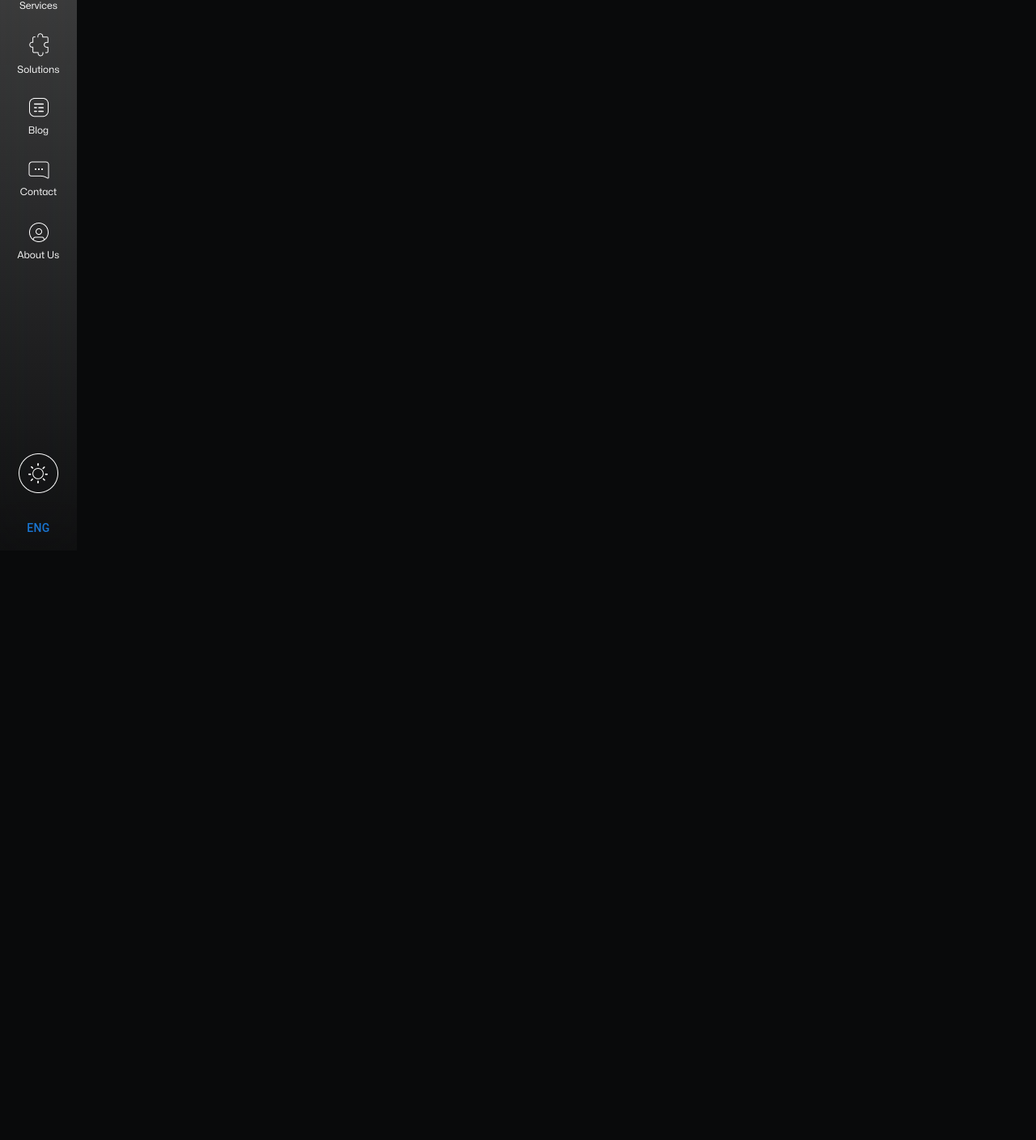
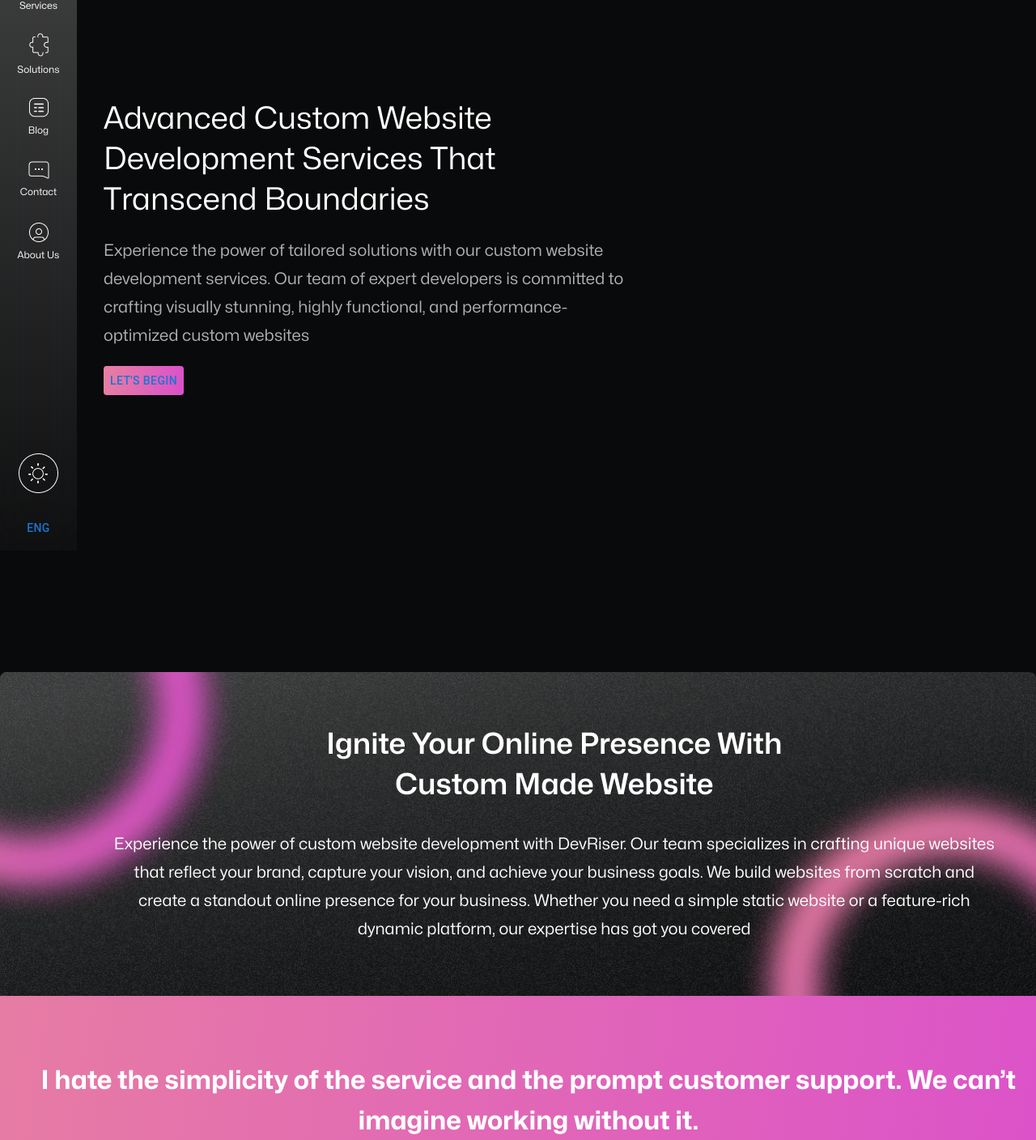
Before and after one commit to manishjina/devRiserWebsite, a Next.js app in the folder dev_frontend/: page /pages/webdevelopment in a window 1280 px wide. Shown: the part 120-1528 px from the top of the page at 81% size. Before the commit the page ends 800 px from the top, so only its background shows below. Built offline with nearby package versions, Linux system fonts and the light colour scheme.

Commit message:
added carausals, update ilustrations

```diff
--- a/dev_frontend/src/app/pages/webdevelopment/page.jsx
+++ b/dev_frontend/src/app/pages/webdevelopment/page.jsx
@@ -1,11 +1,97 @@
+"use client";
+import { useGlobalContext } from "app/components/common/store.js";
+import { Button, Box } from "../../../utils/custom.js";
+import darkIllustration from "../../../assets/illustration/laptopdarkillustration.png";
+import Carousel from "components/Carousel.jsx";
+import Avatar from "../../../assets/illustration/avatar.png";
+const Webdevlopment = () => {
+  const { showSidebar, setShowSidebar, theme, setTheme } = useGlobalContext();
 
-import { Button,Box } from "../../../utils/custom.js";
-const Webdevlopment = () => {
+  const content = [
+    "Love the simplicity of the service and the prompt customer support. We can’t imagine working without it",
+    "I Love the simplicity of the service and the prompt customer support. We can’t imagine working without it.",
+    "I hate the simplicity of the service and the prompt customer support. We can’t imagine working without it.",
+  ];
 
+  const photo = [Avatar, Avatar, Avatar];
+  const name = ["Kelly Williams", "Melly Williams", "Selly Williams"];
+  const desc = [
+    "Head of Design, Layers",
+    "SubHead of Design, Layers",
+    "Master of Design, Layers",
+  ];
   return (
     <Box className="service">
+      <div className="container" onClick={() => setShowSidebar(false)}>
+        <div className="main-container">
+          <div className="_hero-section-container" id="hero-section-pattern">
+            <div className="container-gradient"></div>
+            <div className="_hero-section-container-primary">
+              <div className="_hero-section-container-primary-child1">
+                <h2 className="_hero-section-container-primary-child1-text1">
+                  Advanced{" "}
+                  <span className="text-color">
+                    Custom Website Development Services
+                  </span>{" "}
+                  That Transcend Boundaries
+                </h2>
+                <p className="_hero-section-container-primary-child1-text2">
+                  {" "}
+                  Experience the power of tailored solutions with our custom
+                  website development services. Our team of expert developers is
+                  committed to crafting visually stunning, highly functional,
+                  and performance-optimized custom websites
+                </p>
+                <div>
+                  <Button className="_hero-section-container-primary-btn">
+                    Let's Begin
+                  </Button>
+                </div>
+              </div>
+              <div className="_hero-section-container-primary-child2">
+                {/* <Image /> */}
+              </div>
+            </div>
+          </div>
+          <div className="_primary-long-card">
+            <h2 className="_primary-long-card-text1">
+              Ignite Your Online Presence With Custom Made Website
+            </h2>
+            <p className="_primary-long-card-text2">
+              Experience the power of custom website development with DevRiser.
+              Our team specializes in crafting unique websites that reflect your
+              brand, capture your vision, and achieve your business goals. We
+              build websites from scratch and create a standout online presence
+              for your business. Whether you need a simple static website or a
+              feature-rich dynamic platform, our expertise has got you covered
+            </p>
+          </div>
 
-   </Box>
+          {/*  flex  reverxse container here */}
+          <div
+            className="_crousal-container-child2"
+            id="crousal-container-child2-uix"
+          >
+            <Carousel content={content} photo={photo} name={name} desc={desc} />
+          </div>
+          {/* <div className="ux-container-2card">
+  <div className="ux-container-2card-child1">
+    <h2 className="ux-container-2card-child1-text1">Experience The Art Of Meticulous Design With Our UI/UX Specialists</h2>
+    <p className="ux-container-2card-child1-text2">We are the creators of user-friendly interfaces and seamless interactions. Our goal is to turn ordinary designs into extraordinary experiences, unlocking new possibilities in every detail. With a combination of creativity and a focus on users' needs, we design digital journeys that surpass expectations. From initial wireframes to interactive prototypes, we bring ideas to life, making each click, swipe, and tap a captivating interaction between the user and the interface</p>
+  </div>
+  <div className="ux-container-2card-child2">
+
+  </div>
+
+
+</div> */}
+
+
+
+
+        </div>
+      </div>
+    </Box>
   );
 };
 
```
Also changed, not shown: dev_frontend/src/app/pages/webdevelopment/loading.jsx (added, +11 -0 lines), dev_frontend/src/app/pages/webdevelopment/website.css (added), dev_frontend/src/app/pages/webdevelopment/websitedata.js (added).
